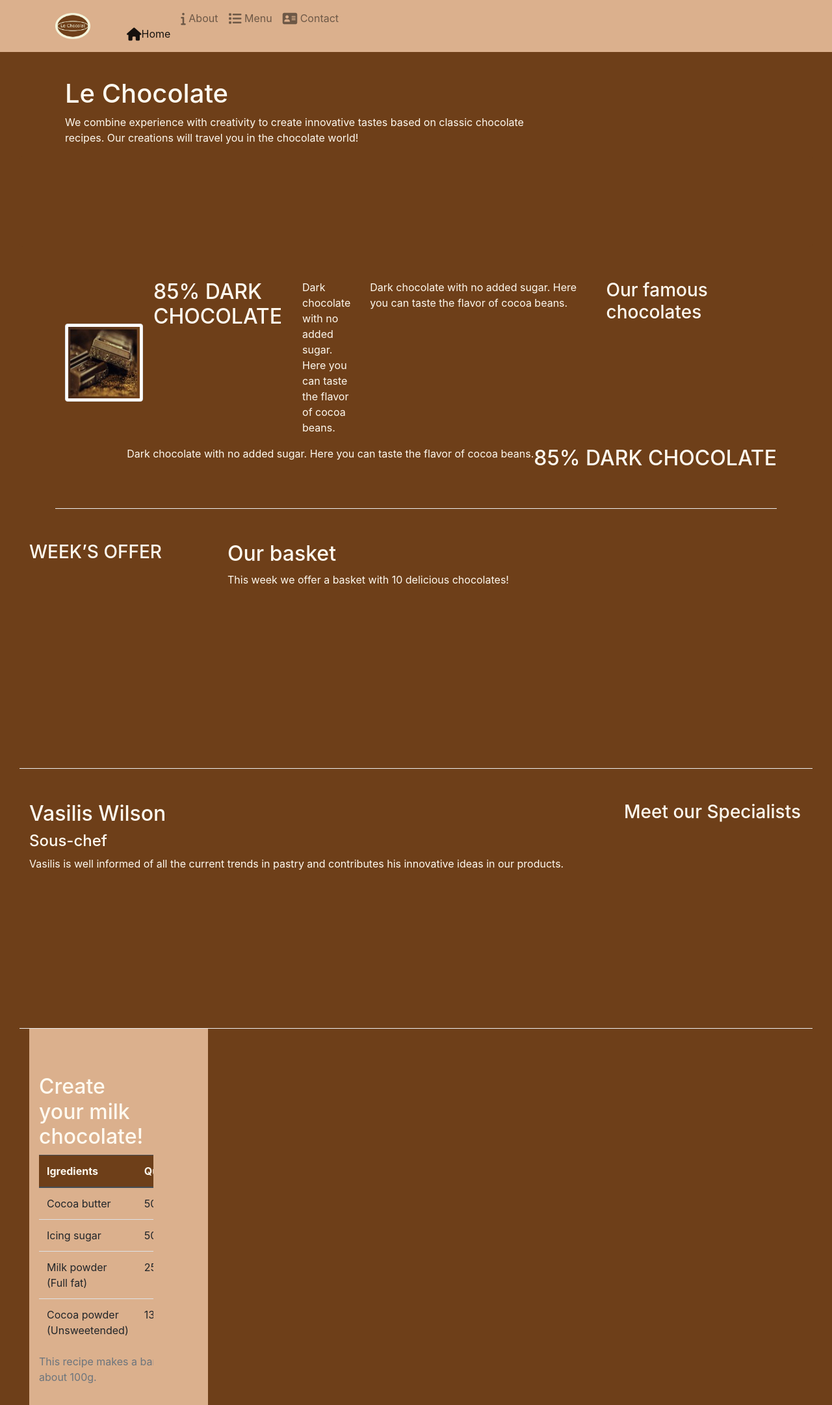
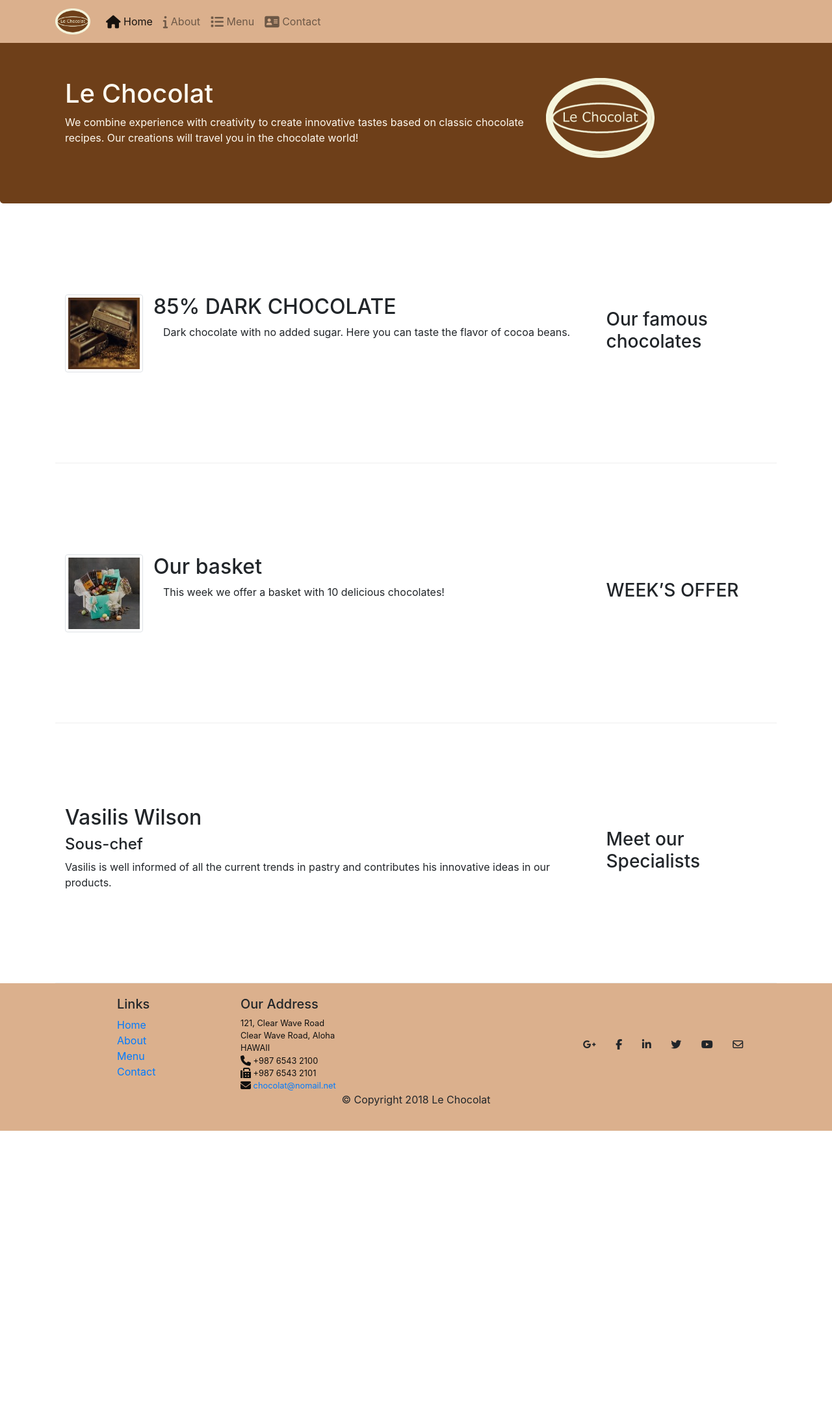
Before and after one commit to Elli-M/leChocolat, a plain HTML site: page index.html in a window 1280 px wide. Shown: the top 2162 px of the page at 65% size. After the commit the page ends 1740 px from the top, so only its background shows below. Drawn offline with nearby package versions, Linux system fonts and the light colour scheme.

Commit message:
le chocolat new

```diff
--- a/index.html
+++ b/index.html
@@ -1,4 +1,4 @@
-<!DOCTYPE html>
+
 <html lang="en">
 
     <head>
@@ -10,130 +10,103 @@
         <link rel="stylesheet" href="node_modules/bootstrap/dist/css/bootstrap.min.css">
         <link rel="stylesheet" href="node_modules/font-awesome/css/font-awesome.min.css">
         <link rel="stylesheet" href="css/styles.css">
-    <title>Le Chocolate</title>
-
+        <title>Le Chocolat</title>
     </head>
 
     <body>
+        <nav class="navbar navbar-expand-md navbar-light bg-light fixed-top ">
+            <div class="container">
+                <a class="navbar-brand" href="#">
+                    <img src="images/logo.png" height="40" width="54">
+                </a>
+
+                <button class="navbar-toggler" type="button" data-toggle="collapse" data-target="#Navbar">
+                    <span class="navbar-toggler-icon"></span>
+                </button>
+
+                <div class="collapse navbar-collapse" id="Navbar">
+                    <ul class="navbar-nav">
+                        <li class="nav-item active"><a class="nav-link" href="#"><span class="fa fa-home fa-lg"></span>
+                                Home</a></li>
+                        <li class="nav-item"><a class="nav-link" href="./aboutus.html"><span
+                                    class="fa fa-info fa-lg"></span> About</a></li>
+                        <li class="nav-item"><a class="nav-link" href="#"><span class="fa fa-list fa-lg"></span> Menu</a>
+                        </li>
+                        <li class="nav-item"><a class="nav-link" href="#"><span class="fa fa-address-card fa-lg"></span>
+                                Contact</a></li>
+                    </ul>
+                </div>
+            </div>
+        </nav>
 
         <header class="jumbotron">
             <div class="container">
                 <div class="row row-header">
                     <div class="col-12 col-sm-8">
-                    <h1>Le Chocolate</h1>
-                    <p>We combine experience with creativity to create innovative tastes based on classic chocolate recipes. Our creations will travel you in the chocolate world!</p>
+                        <h1>Le Chocolat</h1>
+                        <p>We combine experience with creativity to create innovative tastes based on classic chocolate
+                            recipes. Our creations will travel you in the chocolate world!</p>
                     </div>
-                <div class="col-sm col-md">
+                    <div class="col col-sm">
+                        <img src="images/logo.png" class="img-fluid">
                     </div>
                 </div>
             </div>
-         <nav class="navbar navbar-expand-md navbar-light bg-light fixed-top ">
-            <div class="container">
-             <a class="navbar-brand" href="#">
-                 <img src="images/logo.png" height="40" width="54"
-                </a>
-             <button class="navbar-toggler" type="button" data-toggle="collapse" data-target="#Navbar">
-                <span class="navbar-toggler-icon"></span>
-             </button>
-              <div class="collapse navbar-collapse" id="Navbar">
-             <ul class="navbar-nav">
-             <li class="nav-item active"><a class="nav-link" href="#"><span class="fa fa-home fa-lg"></span>Home</a></li>
-             <li class="nav-item"><a class="nav-link" href="./aboutus.html"> <span class="fa fa-info fa-lg"></span> About</a></li>
-             <li class="nav-item"><a class="nav-link" href="#"><span class="fa fa-list fa-lg"></span> Menu</a></li>
-             <li class="nav-item"><a class="nav-link" href="#"><span class="fa fa-address-card fa-lg"></span> Contact</a></li>
-             </ul>
-             </div>
-            </div>
-            </nav>
-         <header class="jumbotron">
         </header>
 
+
         <div class="container">
-        <div class="row row-content flex-row-reverse">
+            <div class="row row-content align-items-center flex-row-reverse">
                 <div class="col-sm-4 col-md-3">
                     <h3>Our famous chocolates</h3>
                 </div>
                 <div class="col-sm col-md">
                     <div class="media">
-                    <img class="d-flex mr-3 img-thumbnail align-self-center"
-                        src="images/dark85.jpg" alt="85% DARK CHOCOLATE">
+                        <img class="d-flex mr-3 img-thumbnail align-self-center" src="images/dark85.jpg"
+                            alt="85% DARK CHOCOLATE">
                         <div class="media-body">
-                        <div class="media">
-
                             <h2 class="mt-0">85% DARK CHOCOLATE</h2>
                             <p class="col d-none d-md-block">Dark chocolate with no added sugar.
                                 Here you can taste the flavor of cocoa beans.</p>
                         </div>
                     </div>
-                        <p class="col d-none d-md-block">Dark chocolate with no added sugar.
-                        Here you can taste the flavor of cocoa beans.</p>
-                    </div>
-                </div>
-                <h2>85% DARK CHOCOLATE</h2>
-                <p>Dark chocolate with no added sugar. Here you can taste the flavor of cocoa beans.</p>
                 </div>
             </div>
 
 
-        <div class="row row-content">
+            <div class="row align-items-center row-content flex-row-reverse">
                 <div class="col-sm-4 col-md-3">
                     <h3>WEEK’S OFFER</h3>
                 </div>
                 <div class="col-sm col-md">
-                <h2>Our basket</h2>
-                <p>This week we offer a basket with 10 delicious chocolates! </p>
+                    <div class="media">
+                        <img class="d-flex mr-3 img-thumbnail align-self-center" src="images/promotion.jpg"
+                            alt="week's offer">
+                        <div class="media-body">
+                            <h2 class="mt-0">Our basket</h2>
+                            <p class="col d-none d-md-block">This week we offer a basket with 10 delicious chocolates! </p>
+                        </div>
+                    </div>
                 </div>
             </div>
 
-        <div class="row row-content flex-row-reverse">
+            <div class="row row-content align-items-center flex-row-reverse">
                 <div class="col-sm-4 col-md-3">
-                <h3>Meet our  Specialists</h3>
+                    <h3>Meet our Specialists</h3>
                 </div>
                 <div class="col-sm col-md">
                     <h2>Vasilis Wilson </h2>
                     <h4>Sous-chef</h4>
-                <p>Vasilis is well informed of all the current trends in pastry and contributes his innovative ideas in our products.</p>
+                    <p class="d-none d-sm-block">Vasilis is well informed of all the current trends in pastry and
+                        contributes his innovative ideas in
+                        our products.</p>
                 </div>
             </div>
         </div>
-    <div class="col-12 col-sm-3">
+
         <footer class="footer">
             <div class="container">
                 <div class="row">
-                <div class="row row-content">
-                    <div class="col-12 col-sm-9">
-                    <h2> Create your milk chocolate!</h2>
-                    <div class="table-responsive">
-                        <table class="table table-hover">
-                        <caption>This recipe makes a bar of about 100g.</caption>
-                        <thead class="thead-dark">
-                        <tr>
-                        <th>Igredients</th>
-                        <th>Quantity</th>
-                        </tr>
-                        </thead>
-                        <tbody>
-                        <tr >
-                        <td>Cocoa butter</td>
-                        <td>50 g</td>
-                        </tr>
-                        <tr>
-                        <td>Icing sugar</td>
-                        <td>50 g</td>
-                        </tr>
-                        <tr>
-                        <td>Milk powder (Full fat)</td>
-                        <td>25 g</td>
-                        </tr>
-                        <tr>
-                        <td>Cocoa powder (Unsweetended)</td>
-                        <td>13 g</td>
-                        </tr>
-                        </tbody>
-                        </table>
-                        </div>
-                    </div>
-                </div>
                     <div class="col-5 offset-sm-1 col-sm-2">
                         <h5>Links</h5>
                         <ul class="list-unstyled">
@@ -151,28 +124,35 @@
                             HAWAII<br>
                             <i class="fa fa-phone fa-lg"></i> +987 6543 2100<br>
                             <i class="fa fa-fax fa-lg"></i> +987 6543 2101<br>
-                        <i class="fa fa-envelope fa-lg"></i> <a href="mailto:chocolat@nomail.net">chocolat@nomail.net</a>
+                            <i class="fa fa-envelope fa-lg"></i> <a
+                                href="mailto:chocolat@nomail.net">chocolat@nomail.net</a>
                         </address>
                     </div>
-
-                    <div class="col col-sm-4">
-                        <a class="btn btn-social-icon btn-google-plus" href="http://google.com/+"><i class="fa fa-google-plus"></i></a></a>
-                        <a class="btn btn-social-icon btn-facebook" href="http://www.facebook.com/profile.php?id="><i class="fa fa-facebook"></i></a></a>
-                        <a class="btn btn-social-icon btn-linkedin" href="http://www.linkedin.com/in/"><i class="fa fa-linkedin"></i></a></a>
-                        <a class="btn btn-social-icon btn-twitter" href="http://twitter.com/"><i class="fa fa-twitter"></i></a></a>
-                        <a class="btn btn-social-icon btn-youtube" href="http://youtube.com/"><i class="fa fa-youtube"></i></a></a>
-                        <a class="btn btn-social-icon" href="mailto:" href="mailto:"><i class="fa fa-envelope-o"></i></a></a>
+                    <div class="col col-sm-4 align-self-center">
+                        <div style="text-align: center;">
+                            <a class="btn btn-social-icon btn-google-plus" href="http://google.com/+">
+                                <i class="fa fa-google-plus"></i></a>
+                            <a class="btn btn-social-icon btn-facebook" href="http://www.facebook.com/profile.php?id=">
+                                <i class="fa fa-facebook"></i></a>
+                            <a class="btn btn-social-icon btn-linkedin" href="http://www.linkedin.com/in/">
+                                <i class="fa fa-linkedin"></i></a>
+                            <a class="btn btn-social-icon btn-twitter" href="http://twitter.com/">
+                                <i class="fa fa-twitter"></i></a>
+                            <a class="btn btn-social-icon btn-youtube" href="http://youtube.com/">
+                                <i class="fa fa-youtube"></i></a>
+                            <a class="btn btn-social-icon" href="mailto:">
+                                <i class="fa fa-envelope-o"></i></a>
                         </div>
                     </div>
                 </div>
-           <div>
-                <div class="row">
-                    <div class="col-auto"
+                <div class="row justify-content-center">
+                    <div class="col-auto">
                         <p> &copy; Copyright 2018 Le Chocolat</p>
                     </div>
                 </div>
             </div>
         </footer>
+
         <!-- jQuery first, then Tether, then Bootstrap JS. -->
         <script src="node_modules/jquery/dist/jquery.min.js"></script>
         <script src="node_modules/tether/dist/js/tether.min.js"></script>
```
Also changed, not shown: aboutus.html (+62 -14 lines). Lines whose indentation alone changed are shown as unchanged.
